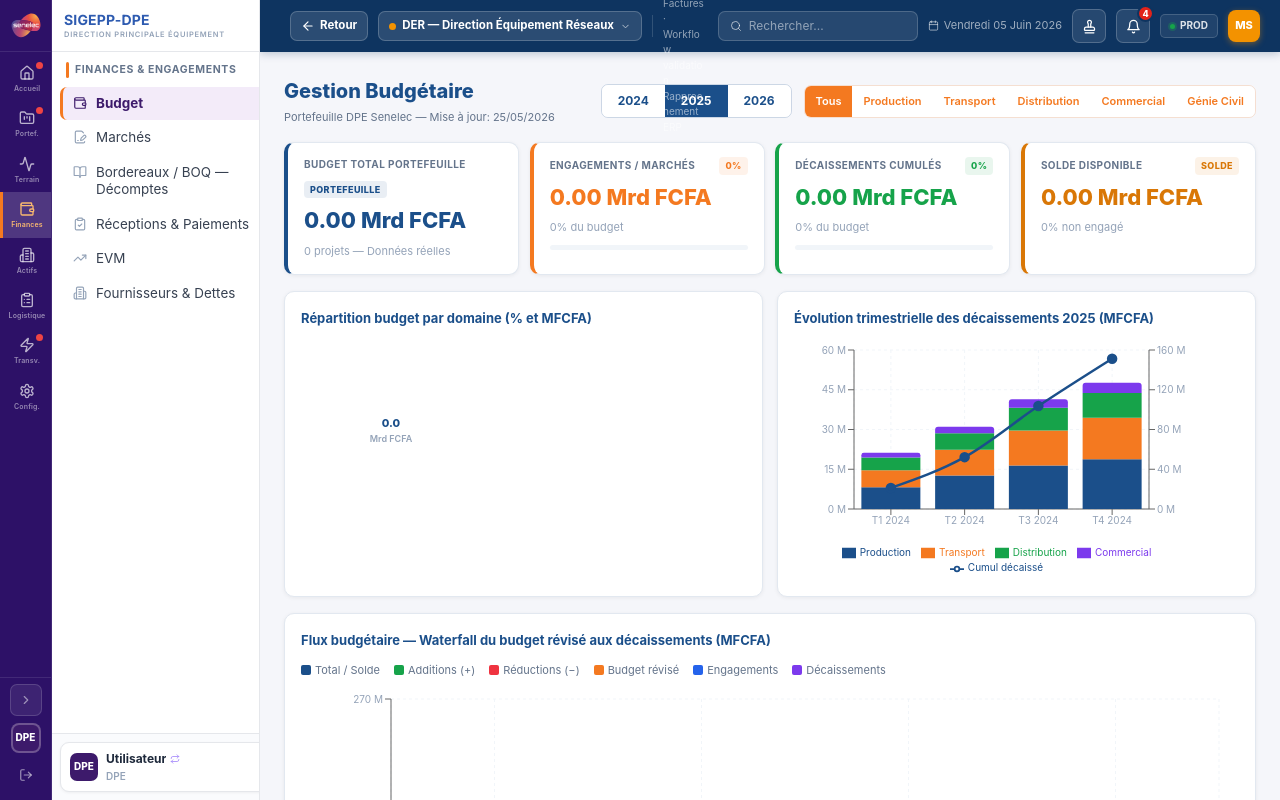
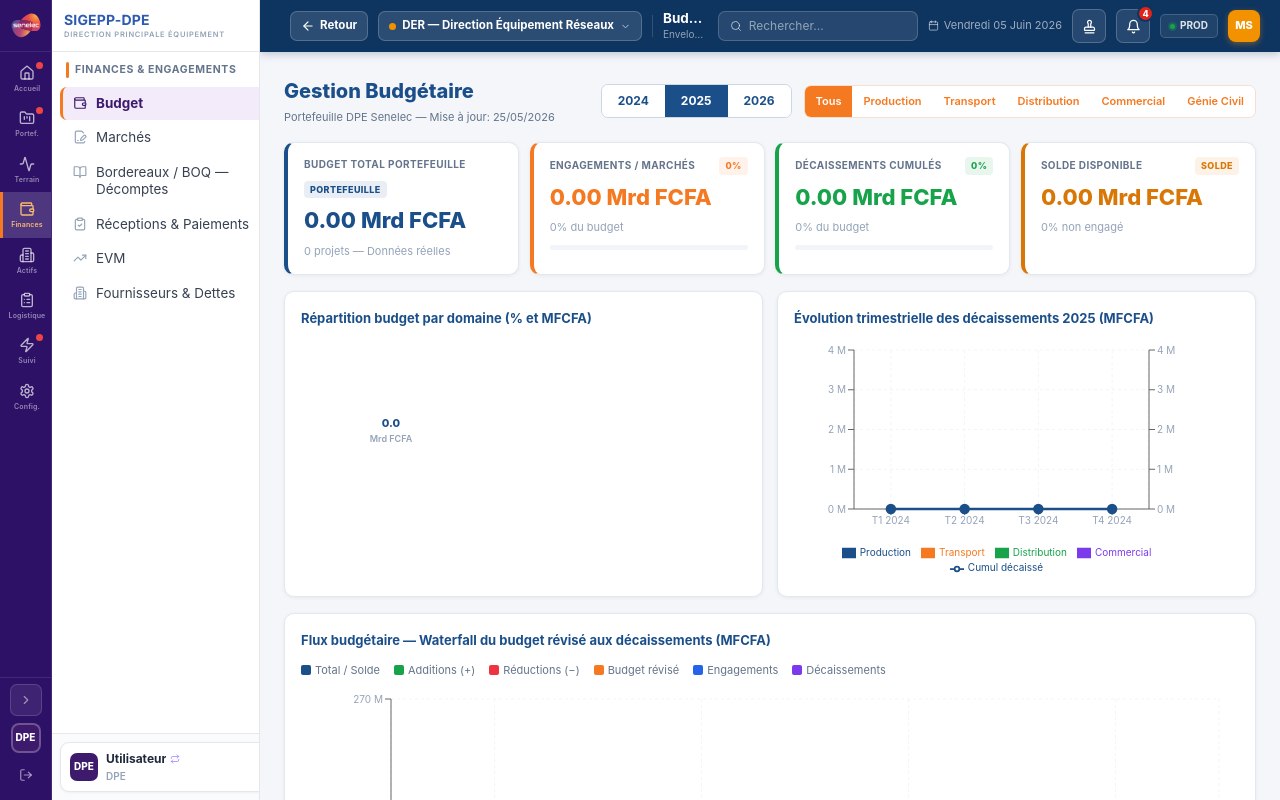
Before and after one commit to B2IS/Mon_projet_mao_jupyter, a Next.js app: page /budget in a window 1280 px wide. Built offline with nearby package versions, Linux system fonts and the light colour scheme.

Commit message:
fix(budget/MMH): domaine par profil + courbe S réelle + bandeau responsive; Migration→Structuration; menu Suivi
Co-Authored-By: Claude Opus 4.8 <noreply@anthropic.com>

```diff
--- a/components/dashboard/Administration.tsx
+++ b/components/dashboard/Administration.tsx
@@ -31,7 +31,7 @@ const SECTION_LABELS: Record<SidebarSectionId, string> = {
   finances:     'Finances & Engagements',
   immobilisations: 'Immobilisations & Patrimoine',
   logistique:   'Logistique & Ressources',
-  transverses:  'Transverses (GED, Workflows, IA…)',
+  transverses:  'Suivi, Reporting & Collaboration (GED, Workflows, IA…)',
   parametrage:  'Paramétrage / Administration',
 };
 const SECTION_ORDER: SidebarSectionId[] = ['accueil', 'portefeuille', 'mes_projets', 'execution', 'finances', 'logistique', 'transverses', 'parametrage'];
--- a/components/dashboard/Budget.tsx
+++ b/components/dashboard/Budget.tsx
@@ -478,14 +478,27 @@ export default function Budget() {
     color: decaisseColor(p.decaisse / p.prevu),
   }));
 
-  /* Domain-filtered quarterly data */
+  /* ── Données RÉELLES (org-scopées) servant à calibrer les courbes ──
+   * La courbe en S des décaissements cumulés et la ventilation par catégorie
+   * sont mises à l'ÉCHELLE des montants réellement chargés pour le périmètre du
+   * profil. Sans données chargées (ex. CPAMACEL, DER avant chargement) → 0 :
+   * plus de courbe « fantôme » alors que tous les indicateurs sont à zéro. */
+  const realScaling = useMemo(() => {
+    const inScope = (d: ProjectRow['domain']) => domainFilter === 'Tous' || d === domainFilter;
+    const projs = storeProjects.filter(p => inScope(p.domain));
+    const realDecaisse = projs.reduce((s, p) => s + (p.decaisse || 0), 0); // Mrd
+    const realEngage   = projs.reduce((s, p) => s + (p.marches  || 0), 0); // Mrd
+    return { realDecaisse, realEngage, hasData: projs.length > 0 && (realDecaisse > 0 || realEngage > 0) };
+  }, [storeProjects, domainFilter]);
+
+  /* Courbe en S des décaissements cumulés — calibrée sur le décaissé réel. */
   const quarterlyDataFiltered = useMemo(() => {
     const yearSuffix = year.slice(2); // '24', '25', '26'
     const yearFiltered = QUARTERLY_DATA.filter(q => q.quarter.includes(yearSuffix)).length > 0
       ? QUARTERLY_DATA.filter(q => q.quarter.includes(yearSuffix))
       : QUARTERLY_DATA;
-    if (domainFilter === 'Tous') return yearFiltered;
-    return yearFiltered.map(q => ({
+    // Vue mono-domaine : on isole la colonne du domaine.
+    const view = domainFilter === 'Tous' ? yearFiltered : yearFiltered.map(q => ({
       ...q,
       Production:   domainFilter === 'Production'   ? q.Production   : 0,
       Transport:    domainFilter === 'Transport'    ? q.Transport    : 0,
@@ -496,19 +509,38 @@ export default function Budget() {
                   : domainFilter === 'Distribution' ? q.Distribution
                   : q.Commercial,
     }));
-  }, [year, domainFilter]);
+    // Mise à l'échelle : le dernier cumul = décaissé réel du périmètre (0 si rien chargé).
+    const mockFinal = view.length ? view[view.length - 1].cumul : 0;
+    const ratio = mockFinal > 0 ? realScaling.realDecaisse / mockFinal : 0;
+    return view.map(q => ({
+      quarter: q.quarter,
+      Production:   +(q.Production   * ratio).toFixed(2),
+      Transport:    +(q.Transport    * ratio).toFixed(2),
+      Distribution: +(q.Distribution * ratio).toFixed(2),
+      Commercial:   +(q.Commercial   * ratio).toFixed(2),
+      cumul:        +(q.cumul        * ratio).toFixed(2),
+    }));
+  }, [year, domainFilter, realScaling]);
 
-  /* Domain-filtered category data */
+  /* Ventilation par catégorie — calibrée sur l'engagé réel du périmètre. */
   const categoryDataFiltered = useMemo(() => {
-    if (domainFilter === 'Tous') return CATEGORY_DATA;
-    return CATEGORY_DATA.map(c => ({
+    const base = domainFilter === 'Tous' ? CATEGORY_DATA : CATEGORY_DATA.map(c => ({
       ...c,
       Production:   domainFilter === 'Production'   ? c.Production   : 0,
       Transport:    domainFilter === 'Transport'    ? c.Transport    : 0,
       Distribution: domainFilter === 'Distribution' ? c.Distribution : 0,
       Commercial:   domainFilter === 'Commercial'   ? c.Commercial   : 0,
     }));
-  }, [domainFilter]);
+    const mockTotal = base.reduce((s, c) => s + c.Production + c.Transport + c.Distribution + c.Commercial, 0);
+    const ratio = mockTotal > 0 ? realScaling.realEngage / mockTotal : 0;
+    return base.map(c => ({
+      cat: c.cat,
+      Production:   +(c.Production   * ratio).toFixed(2),
+      Transport:    +(c.Transport    * ratio).toFixed(2),
+      Distribution: +(c.Distribution * ratio).toFixed(2),
+      Commercial:   +(c.Commercial   * ratio).toFixed(2),
+    }));
+  }, [domainFilter, realScaling]);
 
   return (
     <div style={{ height: '100%', overflowY: 'auto', background: '#F5F6FA' }}>
--- a/components/layout/Header.tsx
+++ b/components/layout/Header.tsx
@@ -230,7 +230,8 @@ export default function Header() {
           {t(info.labelKey)}
         </div>
         {t(info.subKey) && (
-          <div style={{ fontSize: 10, color: 'rgba(255,255,255,0.55)', marginTop: 1 }}>{t(info.subKey)}</div>
+          <div className="hide-tablet" style={{ fontSize: 10, color: 'rgba(255,255,255,0.55)', marginTop: 1,
+            overflow: 'hidden', textOverflow: 'ellipsis', whiteSpace: 'nowrap', maxWidth: '100%' }}>{t(info.subKey)}</div>
         )}
       </div>
 
--- a/components/layout/Sidebar.tsx
+++ b/components/layout/Sidebar.tsx
@@ -252,13 +252,13 @@ const SECTIONS: SidebarSection[] = [
   {
     id: 'transverses',
     icon: Zap,
-    label: 'Transverses',
+    label: 'Suivi, Reporting & Collaboration',
     tKey: 'sidebar.transverses',
     labelByRole: {
       DIR_DPE:  'Analytique & Rapports Direction',
       CTRL_FIN: 'Reporting & Validation Financière',
     },
-    shortLabel: 'Transv.',
+    shortLabel: 'Suivi',
     routes: ['/suivi-evaluation', '/workflows', '/ged', '/analytique', '/studio-rapports', '/reporting', '/agents-ia', '/copilot', '/courriers', '/migration', '/constructeur-indicateurs'],
     items: [
       {
--- a/lib/i18n/translations.ts
+++ b/lib/i18n/translations.ts
@@ -288,7 +288,7 @@ const FR: Record<TranslationKey, string> = {
   'sidebar.executionControle': 'Exécution & Contrôle',
   'sidebar.financesEngagements': 'Finances & Engagements',
   'sidebar.logistiqueRessources': 'Logistique & Ressources',
-  'sidebar.transverses': 'Transverses',
+  'sidebar.transverses': 'Suivi, Reporting & Collaboration',
 
   'lang.fr': 'Français',
   'lang.en': 'English',
--- a/lib/projectStore.tsx
+++ b/lib/projectStore.tsx
@@ -1045,6 +1045,9 @@ export function useProjectStore(): ProjectStore {
 const ALL_DOMAINES: Domaine[] = ['production', 'transport', 'distribution', 'commercial', 'genie_civil'];
 export function useScopeDomaines(): Domaine[] {
   const { user } = useAuth();
+  // Projets RÉELLEMENT visibles par le profil (déjà filtrés MMH) — source de vérité
+  // pour ne JAMAIS afficher un domaine sur lequel le profil n'a aucune donnée.
+  const { projets } = useProjectStore();
   return useMemo(() => {
     if (!user) return ALL_DOMAINES;
     const scope = computeVisibilityScope({
@@ -1052,6 +1055,8 @@ export function useScopeDomaines(): Domaine[] {
       departement: user.departement, cellule: user.cellule, poste: user.poste,
     });
     if (scope.all || scope.domaines.includes('*')) return ALL_DOMAINES;
+    // Domaines métier PRÉSENTS dans les projets visibles par ce profil.
+    const fromProjects = ALL_DOMAINES.filter(d => projets.some(p => p.domaine === d));
     // Profil RESTREINT à un département (DPD, DPT, DEP_*, DGC_*, DIT_*) : la portée
     // domaine a été neutralisée → on déduit le domaine MÉTIER du département, sinon
     // un chef DPD verrait à tort TOUS les domaines (budget, KPI, indicateurs…).
@@ -1063,12 +1068,18 @@ export function useScopeDomaines(): Domaine[] {
         DIT_COMMERCIAL: 'commercial',
       };
       const d = user.departement ? DEPT_DOMAINE[user.departement] : undefined;
-      return d ? [d] : ALL_DOMAINES;
+      return d ? [d] : fromProjects; // pas de domaine déductible → uniquement ses projets (souvent 0)
     }
     const wanted = scope.domaines.map(d => d.toLowerCase());
-    const filtered = ALL_DOMAINES.filter(d => wanted.some(w => w === d || d.includes(w) || w.includes(d)));
-    return filtered.length > 0 ? filtered : ALL_DOMAINES;
-  }, [user]);
+    const mapped = ALL_DOMAINES.filter(d => wanted.some(w => w === d || d.includes(w) || w.includes(d)));
+    // Domaines métier explicites (DEP→production, DGC→genie_civil…) : on les garde.
+    if (mapped.length > 0) return mapped;
+    // Cellules « programme » (CPAMACEL=pamacel/EE, CPADERAU=paderau, CPBM=bailleur…) :
+    // leur portée n'est PAS un domaine métier → on s'appuie sur les domaines de leurs
+    // projets RÉELS. CPAMACEL/CPADERAU sans projet chargé ⇒ [] (zéro, aucune fuite).
+    // CPBM ⇒ ['distribution'] (ses lots BEST), uniquement.
+    return fromProjects;
+  }, [user, projets]);
 }
 
 // ─── Domain config (shared) ───────────────────────────────────────────────────
```
Also changed, not shown: app/(dashboard)/migration/page.tsx (+69 -4 lines).
